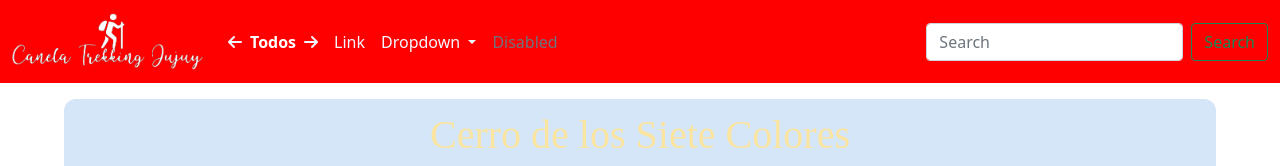
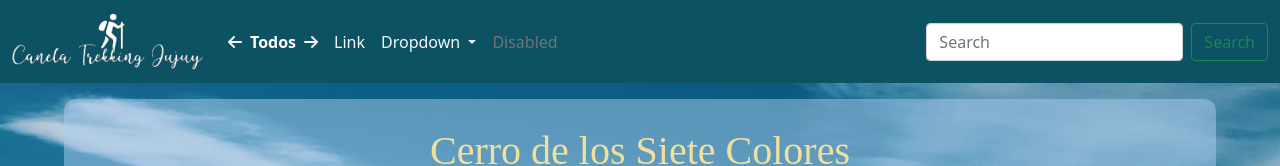
Before and after one commit to JMReader/Canela-Trekking, an Angular app: page / in a window 1280 px wide. Shown: the top 166 px of the page. Built offline with nearby package versions, Linux system fonts and the light colour scheme.

Commit message:
one circuite style done

```diff
--- a/src/app/components/circuit/circuit.component.css
+++ b/src/app/components/circuit/circuit.component.css
@@ -3,10 +3,19 @@ body{
     display: flex;
     flex-direction: column;
     padding: auto;
+    background-image: url("../../../assets/backgroundAll.webp");
 }
+.bodytodos{
+    padding-top: 1rem;
+    width: 100vw;
+    height: 100vh;
+    background-size: cover;
+    background-attachment: fixed;
+    background-image: url("../../../assets/backgroundAll.webp");
+    padding-bottom: 1rem;
+  }
 .flexcon{
-
-    margin-top: 1rem;
+    padding-top: 1rem;
     justify-content: center;
     align-items: center;
     display: flex;
--- a/src/app/components/layouts/header/header.component.ts
+++ b/src/app/components/layouts/header/header.component.ts
@@ -1,4 +1,5 @@
 import { Component, EventEmitter, OnInit, Output } from '@angular/core';
+import { ApiService } from 'src/app/services/api.service';
 import { SharedDataService } from 'src/app/services/shared-data.service';
 
 @Component({
@@ -10,7 +11,7 @@ export class HeaderComponent implements OnInit {
   regiones =  ["Todos", "Puna", "Quebrada", "Yungas", "Valle"]
   region_actual = this.regiones[0]
   contador = 0
-  constructor(private Shared: SharedDataService) {
+  constructor(private Shared: SharedDataService, private api:ApiService) {
 
    }
   ngOnInit(): void {
@@ -45,7 +46,7 @@ export class HeaderComponent implements OnInit {
   getBackgroungdColor(){
     switch(this.contador){
       case 0:
-        return "red"
+        return "#0d5262"
       case 1:
         return "white"
       case 2:
```
Also changed, not shown: src/assets/backgroundAll.webp (added).
